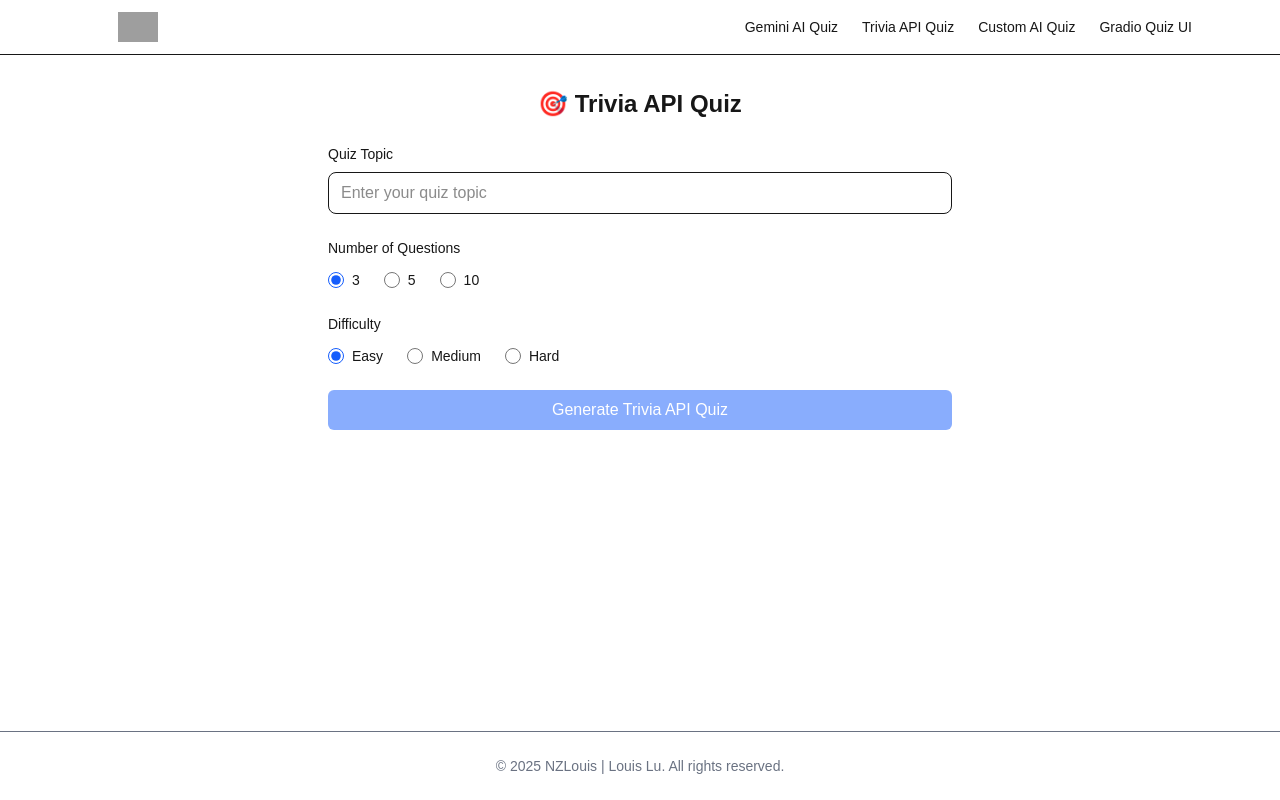
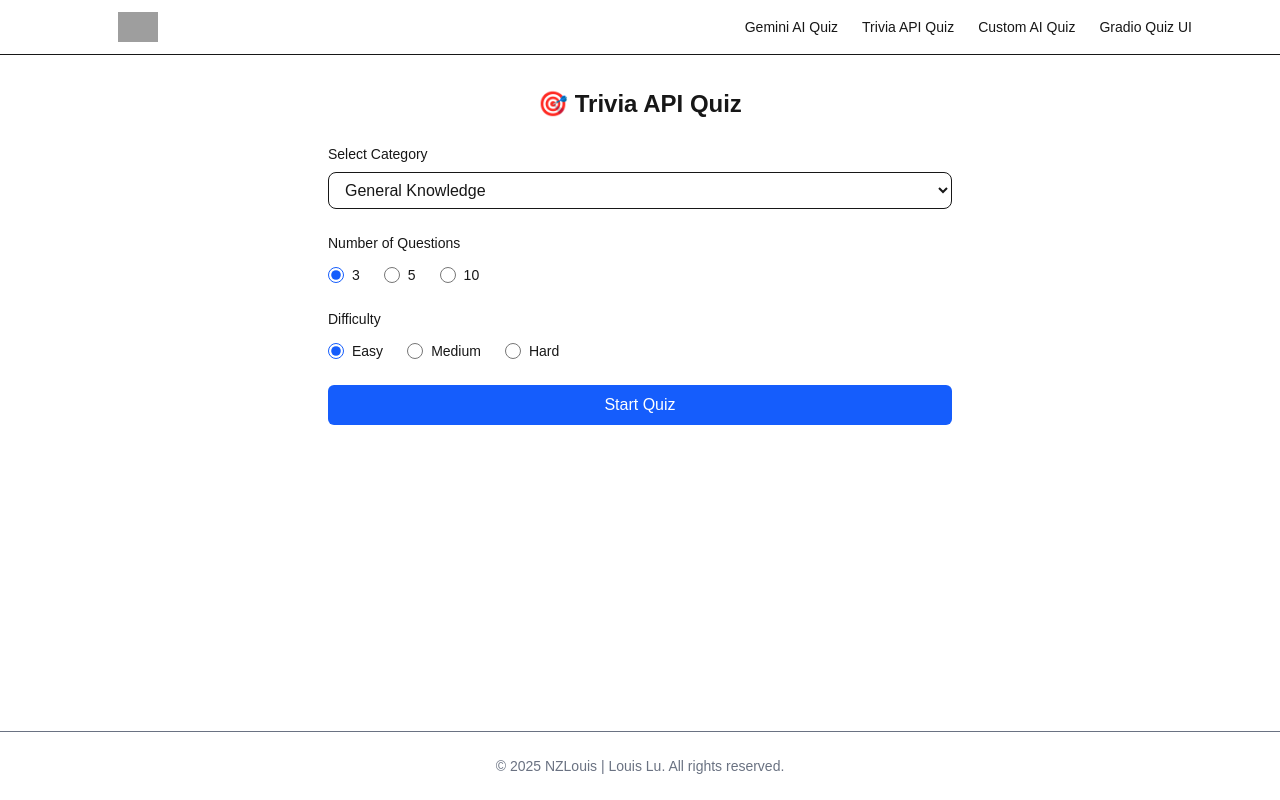
Before and after one commit to NZLouislu/nzlouis-ai-quiz, a Next.js app: page /trivia-api-quiz in a window 1280 px wide. Built offline with nearby package versions, Linux system fonts and the light colour scheme; grey boxes are pictures that could not be loaded.

Commit message:
Add Select Category for Trivia API Quiz.

```diff
--- a/app/trivia-api-quiz/page.tsx
+++ b/app/trivia-api-quiz/page.tsx
@@ -15,19 +15,42 @@ type TriviaQuestion = {
   allAnswers: string[];
 };
 
+const categories = [
+  { id: "9", name: "General Knowledge" },
+  { id: "10", name: "Entertainment: Books" },
+  { id: "11", name: "Entertainment: Film" },
+  { id: "12", name: "Entertainment: Music" },
+  { id: "13", name: "Entertainment: Musicals & Theatres" },
+  { id: "14", name: "Entertainment: Television" },
+  { id: "15", name: "Entertainment: Video Games" },
+  { id: "16", name: "Entertainment: Board Games" },
+  { id: "17", name: "Science & Nature" },
+  { id: "18", name: "Science: Computers" },
+  { id: "19", name: "Science: Mathematics" },
+  { id: "20", name: "Mythology" },
+  { id: "21", name: "Sports" },
+  { id: "22", name: "Geography" },
+  { id: "23", name: "History" },
+  { id: "24", name: "Politics" },
+  { id: "25", name: "Art" },
+  { id: "26", name: "Celebrities" },
+  { id: "27", name: "Animals" },
+];
+
 export default function TriviaApiQuizPage() {
-  const [topic, setTopic] = useState("");
+  const [category, setCategory] = useState("9");
   const [numQuestions, setNumQuestions] = useState("3");
   const [difficulty, setDifficulty] = useState<Difficulty>("Easy");
   const [questions, setQuestions] = useState<TriviaQuestion[]>([]);
   const [currentIndex, setCurrentIndex] = useState(0);
   const [score, setScore] = useState(0);
   const [selectedAnswer, setSelectedAnswer] = useState("");
+  const [showFeedback, setShowFeedback] = useState(false);
   const [isLoading, setIsLoading] = useState(false);
   const [showResults, setShowResults] = useState(false);
 
   const generateQuestions = async () => {
-    if (!topic.trim()) return;
+    if (!category) return;
 
     setIsLoading(true);
     setShowResults(false);
@@ -40,7 +63,7 @@ export default function TriviaApiQuizPage() {
       };
 
       const res = await fetch(
-        `https://opentdb.com/api.php?amount=${numQuestions}&difficulty=${difficultyMap[difficulty]}&type=multiple`
+        `https://opentdb.com/api.php?amount=${numQuestions}&category=${category}&difficulty=${difficultyMap[difficulty]}&type=multiple`
       );
       const data: { results: Omit<TriviaQuestion, "allAnswers">[] } =
         await res.json();
@@ -59,6 +82,7 @@ export default function TriviaApiQuizPage() {
         setCurrentIndex(0);
         setScore(0);
         setSelectedAnswer("");
+        setShowFeedback(false);
       }
     } catch (error) {
       console.error("Failed to fetch questions:", error);
@@ -67,18 +91,22 @@ export default function TriviaApiQuizPage() {
     }
   };
 
-  const handleAnswer = () => {
-    if (!questions.length) return;
+  const handleAnswer = (answer: string) => {
+    if (showFeedback) return;
+    setSelectedAnswer(answer);
+    setShowFeedback(true);
+
     const currentQuestion = questions[currentIndex];
-    const isCorrect = selectedAnswer === currentQuestion.correct_answer;
-
-    if (isCorrect) {
+    if (answer === currentQuestion.correct_answer) {
       setScore((prev) => prev + 1);
     }
+  };
 
+  const handleNext = () => {
     if (currentIndex + 1 < questions.length) {
       setCurrentIndex((prev) => prev + 1);
       setSelectedAnswer("");
+      setShowFeedback(false);
     } else {
       setShowResults(true);
     }
@@ -89,6 +117,7 @@ export default function TriviaApiQuizPage() {
     setCurrentIndex(0);
     setScore(0);
     setSelectedAnswer("");
+    setShowFeedback(false);
     setShowResults(false);
   };
 
@@ -126,17 +155,21 @@ export default function TriviaApiQuizPage() {
       {questions.length === 0 ? (
         <div className="space-y-6">
           <div className="space-y-2">
-            <label htmlFor="topic" className="block text-sm font-medium">
-              Quiz Topic
+            <label htmlFor="category" className="block text-sm font-medium">
+              Select Category
             </label>
-            <input
-              id="topic"
-              type="text"
-              value={topic}
-              onChange={(e) => setTopic(e.target.value)}
-              placeholder="Enter your quiz topic"
+            <select
+              id="category"
+              value={category}
+              onChange={(e) => setCategory(e.target.value)}
               className="w-full px-3 py-2 border rounded-lg focus:outline-none focus:ring-2 focus:ring-blue-500"
-            />
+            >
+              {categories.map((c) => (
+                <option key={c.id} value={c.id}>
+                  {c.name}
+                </option>
+              ))}
+            </select>
           </div>
 
           <div className="space-y-3">
@@ -189,10 +222,10 @@ export default function TriviaApiQuizPage() {
 
           <button
             onClick={generateQuestions}
-            disabled={!topic.trim() || isLoading}
+            disabled={isLoading}
             className="w-full bg-blue-600 text-white py-2 px-4 rounded-md hover:bg-blue-700 transition-colors disabled:opacity-50 disabled:cursor-not-allowed"
           >
-            {isLoading ? "Generating..." : "Generate Trivia API Quiz"}
+            {isLoading ? "Generating..." : "Start Quiz"}
           </button>
         </div>
       ) : (
@@ -212,42 +245,71 @@ export default function TriviaApiQuizPage() {
           />
 
           <div className="flex flex-col gap-3">
-            {questions[currentIndex].allAnswers.map((answer, i) => (
-              <label
+            {questions[currentIndex].allAnswers.map((answer, i) => {
+              const isCorrect =
+                answer === questions[currentIndex].correct_answer;
+              const isSelected = answer === selectedAnswer;
+
+              let optionClass =
+                "flex items-start gap-3 p-2 rounded cursor-pointer transition-colors";
+
+              if (showFeedback) {
+                if (isSelected && isCorrect) {
+                  optionClass += " bg-green-200 border border-green-600";
+                } else if (isSelected && !isCorrect) {
+                  optionClass += " bg-red-200 border border-red-600";
+                } else if (isCorrect) {
+                  optionClass += " bg-green-100 border border-green-400";
+                }
+              } else {
+                optionClass += " hover:bg-gray-50";
+              }
+
+              return (
+                <div
                   key={i}
-                className="flex items-start gap-3 p-2 rounded hover:bg-gray-50 cursor-pointer"
-              >
-                <input
-                  type="radio"
-                  name="answer"
-                  value={answer}
-                  checked={selectedAnswer === answer}
-                  onChange={(e) => setSelectedAnswer(e.target.value)}
-                  className="h-4 w-4 text-blue-600 accent-blue-600 mt-0.5"
-                />
-                <span
-                  className="flex-1"
+                  onClick={() => handleAnswer(answer)}
+                  className={optionClass}
                   dangerouslySetInnerHTML={{ __html: answer }}
                 />
-              </label>
-            ))}
+              );
+            })}
           </div>
 
-          <div className="flex gap-3">
+          {showFeedback && (
+            <div className="text-center">
+              {selectedAnswer === questions[currentIndex].correct_answer ? (
+                <p className="text-green-700 font-medium mt-2">✅ Correct!</p>
+              ) : (
+                <p className="text-red-700 font-medium mt-2">
+                  ❌ Wrong! Correct answer:{" "}
+                  <span
+                    dangerouslySetInnerHTML={{
+                      __html: questions[currentIndex].correct_answer,
+                    }}
+                  />
+                </p>
+              )}
+            </div>
+          )}
+
+          {showFeedback && (
             <button
-              onClick={handleAnswer}
-              disabled={!selectedAnswer}
-              className="px-6 py-2 rounded-lg bg-green-600 text-white shadow hover:bg-green-700 disabled:opacity-50 disabled:cursor-not-allowed transition-colors"
+              onClick={handleNext}
+              className="w-full bg-blue-600 text-white py-2 px-4 rounded-md hover:bg-blue-700 mt-3"
             >
-              {currentIndex + 1 === questions.length ? "Finish" : "Next"}
+              {currentIndex + 1 === questions.length
+                ? "Finish Quiz"
+                : "Next Question"}
             </button>
+          )}
+
           <button
             onClick={resetQuiz}
-              className="px-6 py-2 rounded-lg border border-gray-300 text-gray-700 shadow hover:bg-gray-50"
+            className="w-full mt-3 border border-gray-300 text-gray-700 py-2 px-4 rounded hover:bg-gray-50"
           >
             Reset
           </button>
-          </div>
         </div>
       )}
     </div>
```
Lines whose indentation alone changed are shown as unchanged.
